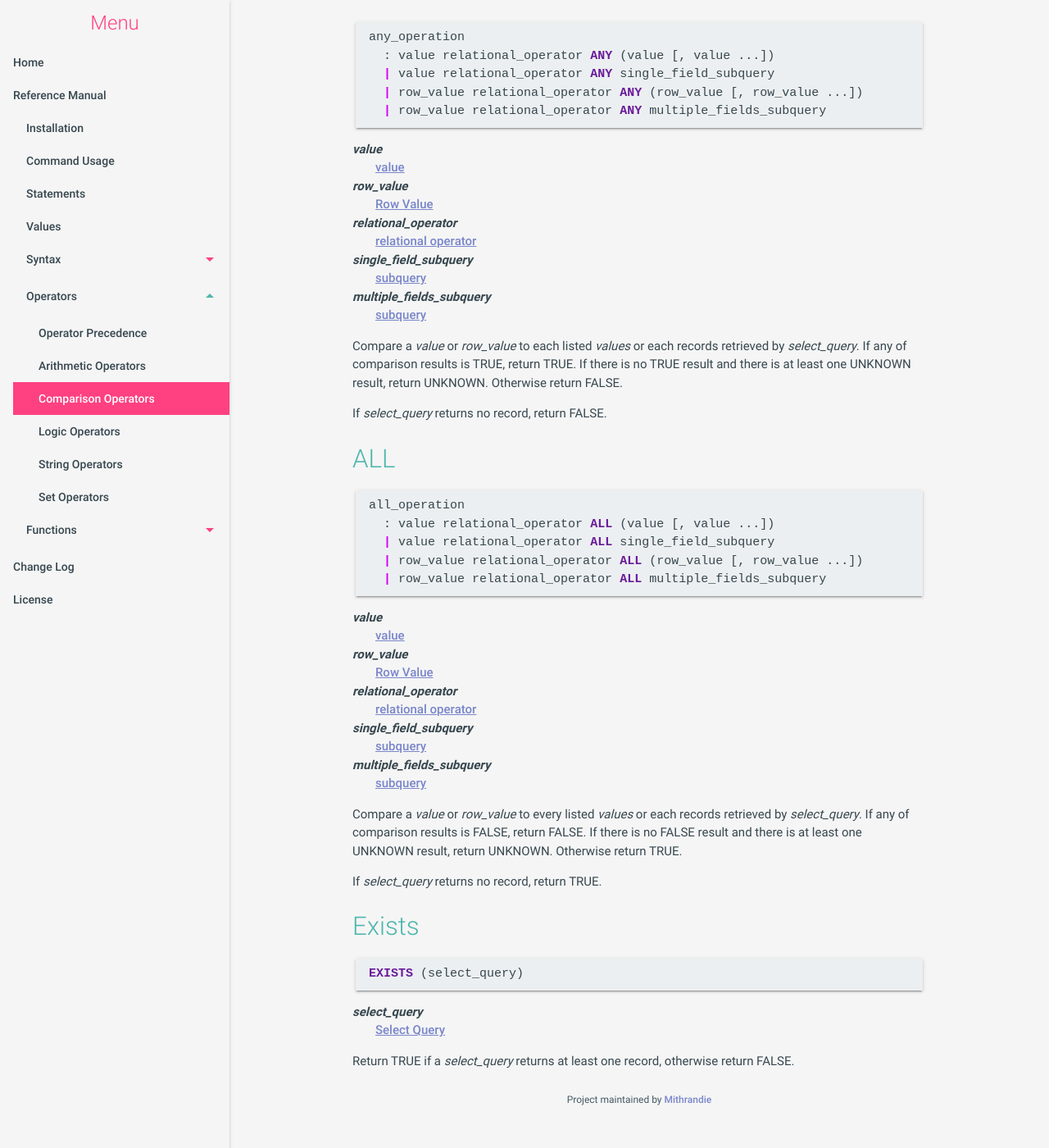
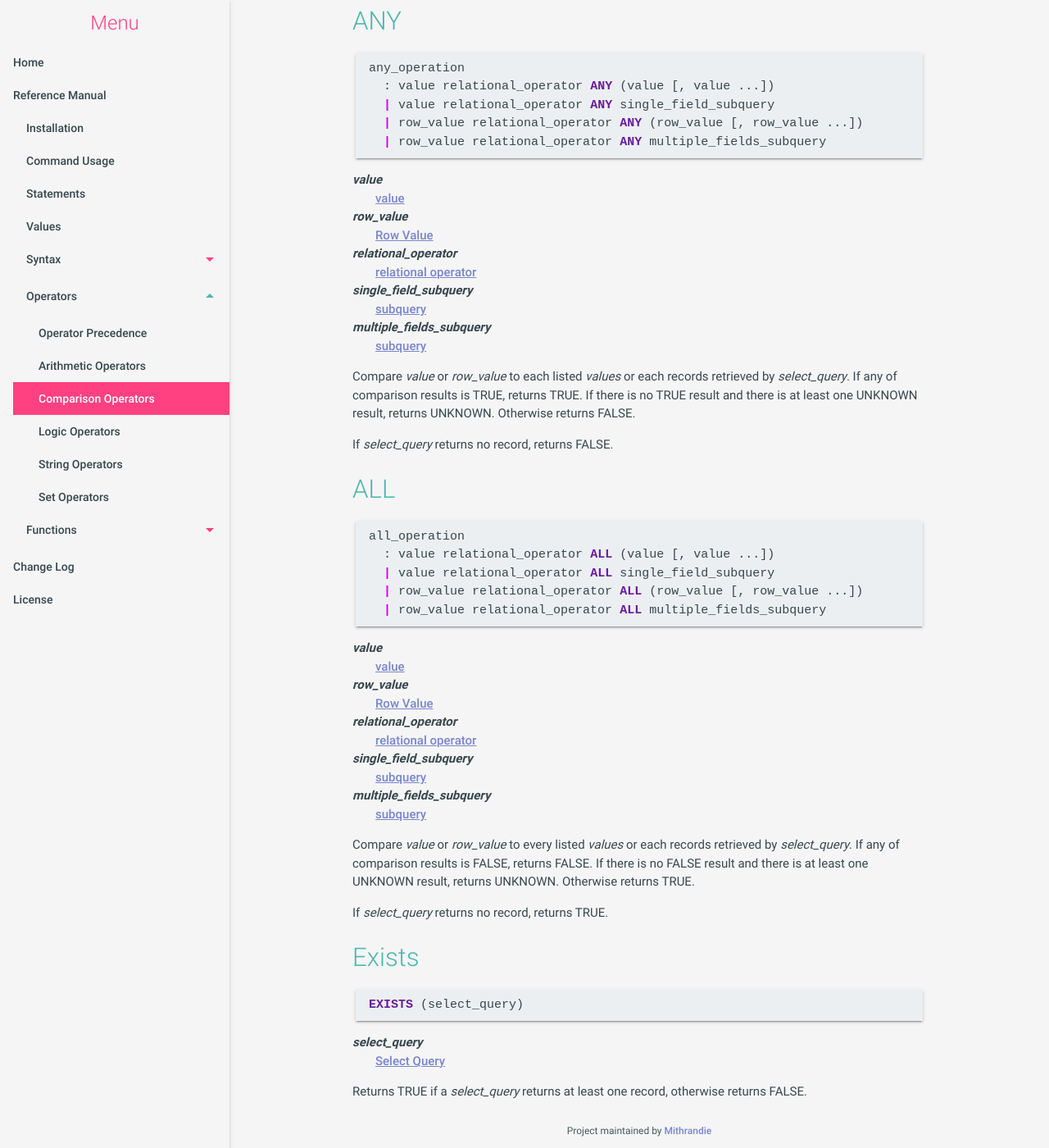
Before and after one commit to mithrandie/csvq, a Jekyll site: the page built from docs/_posts/2006-01-02-comparison-operators.md, in a window 1280 px wide and 1400 px high, scrolled down 3446 px. Shown: the whole window at 82% size. Built offline with Jekyll 4.4.1, drawn with Linux system fonts in a browser that asks for light colours; before the commit the page ends 4808 px from its top, so only the background shows below that; some of the changed text lies outside the part shown.

Commit message:
Update docs.

```diff
--- a/docs/_posts/2006-01-02-comparison-operators.md
+++ b/docs/_posts/2006-01-02-comparison-operators.md
@@ -128,13 +128,13 @@ _string_
 _pattern_
 : [string]({{ '/reference/value.html#string' | relative_url }})
 
-Return TRUE if a _string_ matches a _pattern_, otherwise return FALSE.
+Returns TRUE if _string_ matches _pattern_, otherwise returns FALSE.
 If _string_ is a null, return UNKNOWN.
 
-In a pattern, following special characters are used.
+In _pattern_, following special characters can be used.
 
 %
-: any number of characters.
+: any number of characters
 
 _ (U+005F Low Line)
 : exactly one character
@@ -192,12 +194,12 @@ _single_field_subquery_
 _multiple_fields_subquery_
 : [subquery]({{ '/reference/value.html#subquery' | relative_url }})
 
-Compare a _value_ or _row_value_ to each listed _values_ or each records retrieved by _select_query_.
-If any of comparison results is TRUE, return TRUE.
-If there is no TRUE result and there is at least one UNKNOWN result, return UNKNOWN.
-Otherwise return FALSE.
+Compare _value_ or _row_value_ to each listed _values_ or each records retrieved by _select_query_.
+If any of comparison results is TRUE, returns TRUE.
+If there is no TRUE result and there is at least one UNKNOWN result, returns UNKNOWN.
+Otherwise returns FALSE.
 
-If _select_query_ returns no record, return FALSE.
+If _select_query_ returns no record, returns FALSE.
 
 ## ALL
 {: #all}
@@ -225,12 +227,12 @@ _single_field_subquery_
 _multiple_fields_subquery_
 : [subquery]({{ '/reference/value.html#subquery' | relative_url }})
 
-Compare a _value_ or _row_value_ to every listed _values_ or each records retrieved by _select_query_.
-If any of comparison results is FALSE, return FALSE.
-If there is no FALSE result and there is at least one UNKNOWN result, return UNKNOWN.
-Otherwise return TRUE.
+Compare _value_ or _row_value_ to every listed _values_ or each records retrieved by _select_query_.
+If any of comparison results is FALSE, returns FALSE.
+If there is no FALSE result and there is at least one UNKNOWN result, returns UNKNOWN.
+Otherwise returns TRUE.
 
-If _select_query_ returns no record, return TRUE.
+If _select_query_ returns no record, returns TRUE.
 
 ## Exists
 {: #exists}
@@ -242,4 +244,4 @@ EXISTS (select_query)
 _select_query_
 : [Select Query]({{ '/reference/select-query.html' | relative_url }})
 
-Return TRUE if a _select_query_ returns at least one record, otherwise return FALSE.
+Returns TRUE if a _select_query_ returns at least one record, otherwise returns FALSE.
--- a/docs/sitemap.xml
+++ b/docs/sitemap.xml
@@ -126,7 +126,7 @@
     </url>
     <url>
         <loc>https://mithrandie.github.io/csvq/reference/comparison-operators.html</loc>
-        <lastmod>2018-11-24T20:56:09+00:00</lastmod>
+        <lastmod>2019-06-01T12:02:27+00:00</lastmod>
     </url>
     <url>
         <loc>https://mithrandie.github.io/csvq/reference/logic-operators.html</loc>
```
Also changed, not shown: other parts of docs/_posts/2006-01-02-comparison-operators.md (+4 -2 lines).
